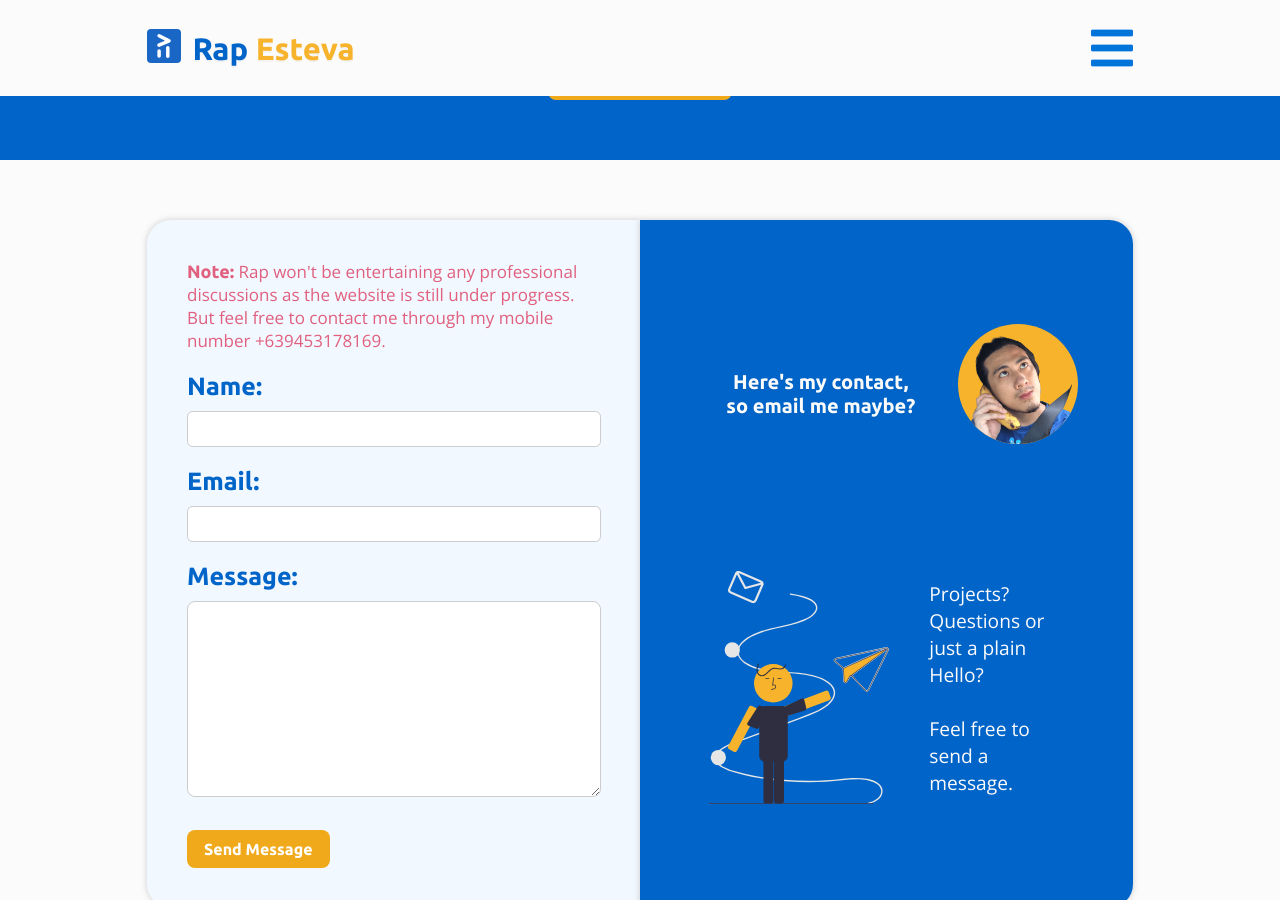
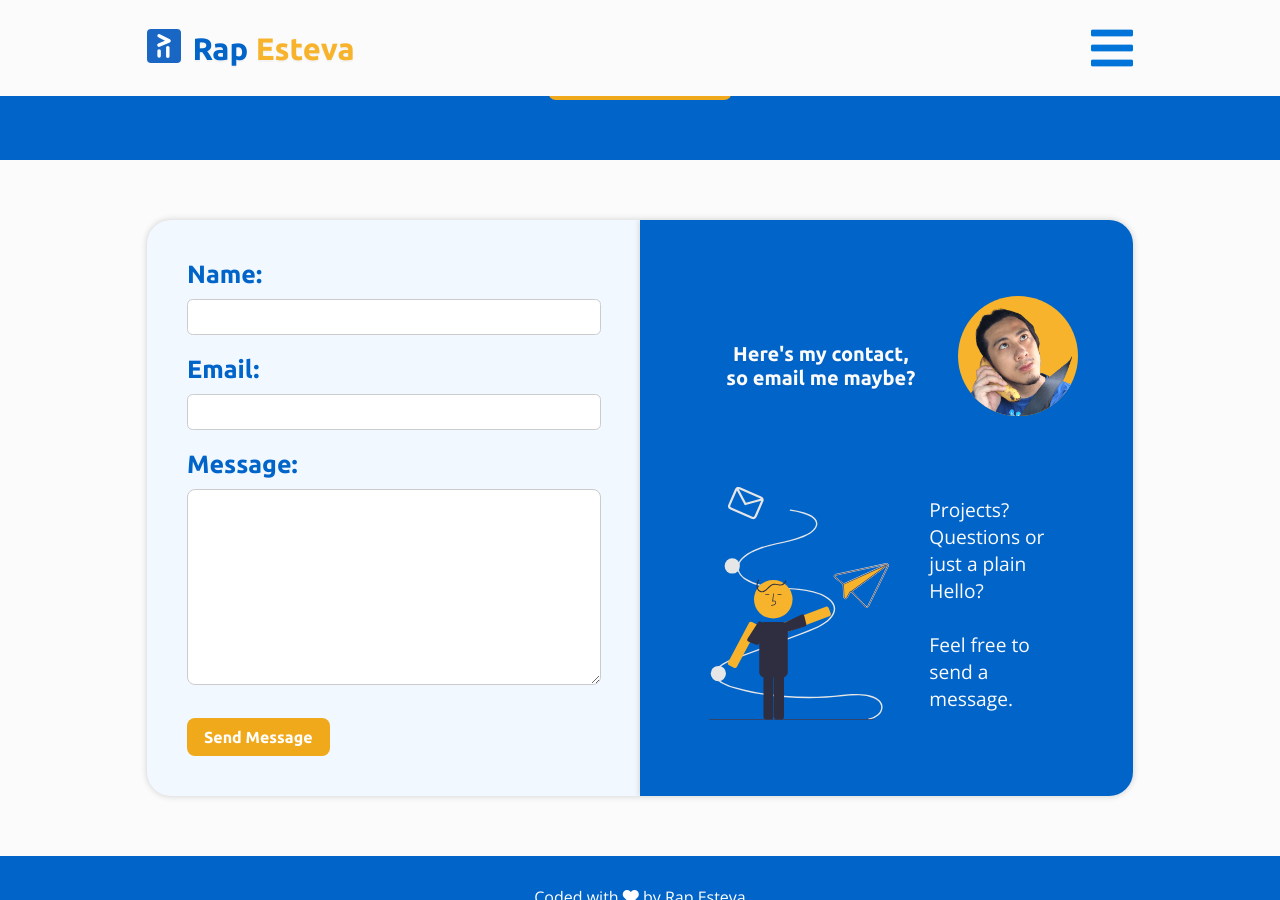
Before and after one commit to rapsamaniego27/portfolio-2020, a Jekyll site: the page built from index.html, in a window 1280 px wide and 900 px high, scrolled down 1405 px. Built offline with Jekyll 4.4.1, drawn with Linux system fonts in a browser that asks for light colours; nearby versions of some CDN libraries.

Commit message:
Update Defaults “site”

```diff
--- a/_data/main.yml
+++ b/_data/main.yml
@@ -8,9 +8,7 @@ summary: A visual person who can convert data to a graphical interface. The
   paramount importance. Excellence is sacrosanct. Never cease from learning;
   reserved, yet collaborator. Do not always go for conventional; naïve yet,
   adventurous.
-note: Rap won't be entertaining any professional discussions as the website is
-  still under progress. But feel free to contact me through my mobile number
-  +639453178169.
+note: ""
 resume: /images/Ralph-Esteva-Resume-04-04-2021.pdf
 cv: /images/Ralph-Esteva-CV-04-04-2021.pdf
 technologies:
```
